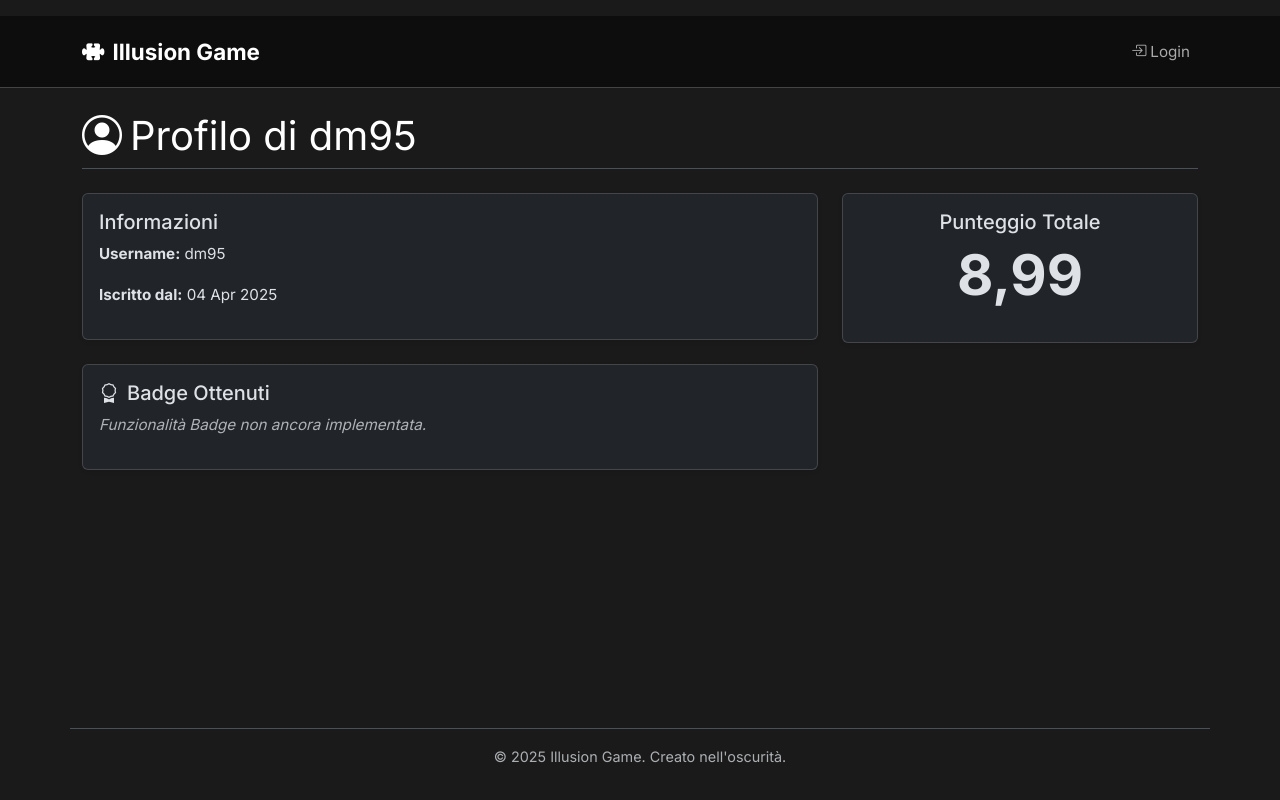
After one commit to davidemoscatelli/progetto_enigmi, a Django app: a page that uses enigmas/templates/enigmas/base.html in a window 1280 px wide. The commit adds this page. Run offline with Django 5.2, Linux system fonts and the light colour scheme; data comes from the database, SQL or seed files in the repository; both versions use the stored data as it was after the commit.

Commit message:
Aggiunto profilo utente

```diff
--- a/enigmas/apps.py
+++ b/enigmas/apps.py
@@ -1,6 +1,10 @@
+# enigmas/apps.py
 from django.apps import AppConfig
-
 
 class EnigmasConfig(AppConfig):
     default_auto_field = 'django.db.models.BigAutoField'
     name = 'enigmas'
+
+    # Aggiungi questo metodo per caricare i segnali
+    def ready(self):
+        import enigmas.signals # Importa il modulo signals quando l'app è pronta
--- a/enigmas/static/enigmas/css/style.css
+++ b/enigmas/static/enigmas/css/style.css
@@ -31,7 +31,7 @@ nav {
 nav a {
     color: #b0bec5; /* Grigio-azzurro chiaro per i link */
     text-decoration: none;
-    margin: 0 1rem;
+    /*margin: 0 1rem;*/
     transition: color 0.3s ease;
 }
 
@@ -41,7 +41,7 @@ nav a:hover, nav a:focus {
 
 nav span {
     color: #cfd8dc; /* Grigio più chiaro per il benvenuto */
-    margin-right: 1rem;
+    /*margin-right: 1rem;*/
 }
 
 .logout-button {
--- a/enigmas/templates/enigmas/base.html
+++ b/enigmas/templates/enigmas/base.html
@@ -1,6 +1,6 @@
 {% load static %}
 <!DOCTYPE html>
-<html lang="it" data-bs-theme="dark"> {# <--- Aggiunto data-bs-theme="dark" qui #}
+<html lang="it" data-bs-theme="dark">
 <head>
     <meta charset="UTF-8">
     <meta name="viewport" content="width=device-width, initial-scale=1.0">
@@ -14,53 +14,50 @@
     <link rel="stylesheet" href="{% static 'enigmas/css/style.css' %}">
 
     <link rel="stylesheet" href="https://cdn.jsdelivr.net/npm/bootstrap-icons@1.11.3/font/bootstrap-icons.min.css">
-  <script src="{% static 'enigmas/js/magnetic-buttons.js' %}"></script>
+
+    {# Stili Inline (Considera di spostarli in style.css) #}
     <style>
-      /* Stili custom minimali o override */
         body {
-          /* --- MODIFICA FONT --- */
             font-family: 'Inter', sans-serif;
             background-color: #1a1a1a;
+            display: flex;
+            flex-direction: column;
+            min-height: 100vh;
         }
-
-      /* Bootstrap usa variabili CSS, possiamo sovrascriverle */
+        .flex-grow-1 {
+             flex-grow: 1; /* Fa espandere il container per spingere il footer */
+        }
         :root[data-bs-theme="dark"] {
             --bs-body-font-family: 'Inter', sans-serif;
-        --bs-body-font-size: 0.95rem; /* Leggermente più piccolo? */
+            --bs-body-font-size: 0.95rem;
             --bs-body-line-height: 1.6;
-        /* Override colori se necessario */
-        --bs-danger-rgb: 229, 57, 53; /* Valori RGB per il tuo rosso #e53935 */
+            --bs-danger-rgb: 229, 57, 53;
             --bs-danger: #e53935;
-        --bs-danger-dark: #c62828; /* Calcola o scegli varianti */
-        --bs-danger-hover: #c62828; /* Esempio */
+            --bs-danger-dark: #c62828;
+            --bs-danger-hover: #c62828;
         }
-      .btn-danger { /* Applica i colori definiti sopra */
+        .btn-danger {
             --bs-btn-bg: var(--bs-danger);
             --bs-btn-border-color: var(--bs-danger);
             --bs-btn-hover-bg: var(--bs-danger-hover);
             --bs-btn-hover-border-color: var(--bs-danger-dark);
-           /* ...altri stati */
             --bs-btn-color: #fff;
             --bs-btn-hover-color: #fff;
             --bs-btn-active-color: #fff;
         }
-
-
-      /* Colore custom per il titolo principale (ora nella navbar) */
         .navbar-brand-custom {
-           color: #ffffff !important; /* Override colore navbar brand */
-           font-weight: 700; /* Più bold */
-           font-size: 1.4rem; /* Leggermente più grande */
+            color: #ffffff !important;
+            font-weight: 700;
+            font-size: 1.4rem;
         }
         .navbar-custom {
             background-color: #0d0d0d !important;
             border-bottom: 1px solid #444;
-           padding-top: 0.8rem; /* Aggiusta padding navbar se serve */
+            padding-top: 0.8rem;
             padding-bottom: 0.8rem;
         }
-
         #countdown-timer {
-          font-family: 'Courier New', Courier, monospace; /* Manteniamo un font tech per il timer? */
+            font-family: 'Courier New', Courier, monospace;
             font-size: 2.2rem;
             color: #ffcc00;
             background-color: #212529;
@@ -70,26 +67,22 @@
             min-width: 260px;
             border: 1px solid #444;
         }
-
-      /* Qui aggiungeremo gli stili per l'effetto Glitch */
-
     </style>
 
     {% block extra_head %}{% endblock %}
 </head>
-<body>
-    {# Navbar Bootstrap moderna #}
-    <nav class="navbar navbar-expand-lg navbar-custom"> {# Aggiunta classe custom #}
+<body class="d-flex flex-column">
+    {# Navbar Bootstrap #}
+    <nav class="navbar navbar-expand-lg navbar-custom">
         <div class="container">
-        <a class="navbar-brand" href="{% url 'enigma_view' %}" style="color: #ffffff; font-weight: bold;">
-          <i class="bi bi-puzzle-fill me-2"></i> {# Icona opzionale #}
-          Illusion Game
+            <a class="navbar-brand navbar-brand-custom" href="{% url 'enigma_view' %}">
+                <i class="bi bi-puzzle-fill me-2"></i>Illusion Game
             </a>
             <button class="navbar-toggler" type="button" data-bs-toggle="collapse" data-bs-target="#navbarNav" aria-controls="navbarNav" aria-expanded="false" aria-label="Toggle navigation">
                 <span class="navbar-toggler-icon"></span>
             </button>
             <div class="collapse navbar-collapse" id="navbarNav">
-          <ul class="navbar-nav ms-auto mb-2 mb-lg-0">
+                <ul class="navbar-nav ms-auto mb-2 mb-lg-0 align-items-center">
                     {% if user.is_authenticated %}
                         <li class="nav-item">
                             <a class="nav-link {% if request.resolver_match.url_name == 'enigma_view' %}active{% endif %}" href="{% url 'enigma_view' %}"><i class="bi bi-eye-fill me-1"></i>Enigma</a>
@@ -105,13 +98,14 @@
                                 <i class="bi bi-person-circle me-1"></i> {{ user.username }}
                             </a>
                             <ul class="dropdown-menu dropdown-menu-end">
+                                <li><a class="dropdown-item" href="{% url 'my_profile' %}"><i class="bi bi-person-badge me-2"></i>Il Mio Profilo</a></li>
+                                <li><hr class="dropdown-divider"></li>
                                 <li>
                                     <form action="{% url 'logout' %}" method="post" class="d-inline">
                                         {% csrf_token %}
                                         <button type="submit" class="dropdown-item"><i class="bi bi-box-arrow-right me-2"></i>Logout</button>
                                     </form>
                                 </li>
-                    {# Aggiungi qui altri link utente se necessario #}
                             </ul>
                         </li>
                     {% else %}
@@ -124,29 +118,39 @@
         </div>
     </nav>
 
-    {# Contenitore principale per il contenuto #}
-    <main class="container mt-4 mb-5"> {# Aggiunto mt-4 e mb-5 per spacing #}
+    {# --- STRUTTURA CORRETTA --- #}
+    {# Contenitore principale Bootstrap che limita la larghezza #}
+    <div class="container mt-4 mb-5 flex-grow-1">
+
+        {# Mostra i messaggi Django qui, dentro il container ma fuori dal blocco content specifico #}
         {% if messages %}
             {% for message in messages %}
-            {# Usiamo alert Bootstrap, mappando i tag Django se possibile #}
-            <div class="alert {% if message.tags == 'success' %}alert-success{% elif message.tags == 'warning' %}alert-warning{% elif message.tags == 'error' %}alert-danger{% else %}alert-secondary{% endif %} alert-dismissible fade show" role="alert">
+            <div class="alert {% if message.tags == 'success' %}alert-success{% elif message.tags == 'warning' %}alert-warning{% elif message.tags == 'error' %}alert-danger{% else %}alert-info{% endif %} alert-dismissible fade show" role="alert">
                 {{ message }}
                 <button type="button" class="btn-close" data-bs-dismiss="alert" aria-label="Close"></button>
             </div>
             {% endfor %}
         {% endif %}
 
+        {# Blocco dove i template figli inseriranno il LORO contenuto specifico #}
         {% block content %}
+            {# Il contenuto dei template figli (es. le card di enigma_detail) finirà qui #}
         {% endblock %}
-    </main>
 
-    {# Footer minimale #}
-    <footer class="container text-center text-body-secondary py-3 mt-auto border-top">
+    </div> {# --- FINE div.container --- #}
+
+    {# Footer #}
+    <footer class="container text-center text-body-secondary py-3 border-top">
         <p>&copy; {% now "Y" %} Illusion Game. Creato nell'oscurità.</p>
     </footer>
 
+    {# Script Bootstrap JS #}
     <script src="https://cdn.jsdelivr.net/npm/bootstrap@5.3.3/dist/js/bootstrap.bundle.min.js" integrity="sha384-YvpcrYf0tY3lHB60NNkmXc5s9fDVZLESaAA55NDzOxhy9GkcIdslK1eN7N6jIeHz" crossorigin="anonymous"></script>
 
-    {% block extra_scripts %}{% endblock %}
+    {# Blocco per script aggiuntivi #}
+    {% block extra_scripts %}
+         {# Spostato qui dall'head per best practice #}
+         <script src="{% static 'enigmas/js/magnetic-buttons.js' %}"></script>
+    {% endblock %}
 </body>
 </html>
--- /dev/null
+++ b/enigmas/templates/enigmas/profile_detail.html
@@ -0,0 +1,54 @@
+{% extends 'enigmas/base.html' %}
+{% load static %}
+
+{% block title %}Profilo di {{ profile_user.username }}{% endblock %}
+
+{% block content %}
+    <h2 class="border-bottom pb-2 mb-4 display-6">
+        <i class="bi bi-person-circle me-2"></i>Profilo di {{ profile_user.username }}
+    </h2>
+
+    <div class="row">
+        <div class="col-md-8">
+            {# Informazioni Base #}
+            <div class="card shadow-sm mb-4">
+                <div class="card-body">
+                    <h4 class="card-title fs-5">Informazioni</h4>
+                    <p><strong>Username:</strong> {{ profile_user.username }}</p>
+                    <p><strong>Iscritto dal:</strong> {{ profile_user.date_joined|date:"d M Y" }}</p>
+                    {% if profile_user.profile.bio %}
+                        <p><strong>Bio:</strong> {{ profile_user.profile.bio|linebreaksbr }}</p>
+                    {% endif %}
+                    {# Link per modificare il profilo se è l'utente loggato #}
+                    {% if profile_user == user %}
+                        <a href="#" class="btn btn-sm btn-outline-secondary disabled">Modifica Profilo (Non ancora implementato)</a>
+                    {% endif %}
+                </div>
+            </div>
+
+             {# Sezione Badge (Placeholder) #}
+             <div class="card shadow-sm mb-4">
+                <div class="card-body">
+                    <h4 class="card-title fs-5"><i class="bi bi-award me-2"></i>Badge Ottenuti</h4>
+                    <p class="text-body-secondary"><em>Funzionalità Badge non ancora implementata.</em></p>
+                    {# Qui cicleremo sui badge quando li avremo #}
+                    {# {% for user_badge in badges %} ... {% endfor %} #}
+                </div>
+             </div>
+        </div>
+
+        <div class="col-md-4">
+            {# Statistiche (Esempio) #}
+             <div class="card shadow-sm mb-4">
+                <div class="card-body text-center">
+                    <h4 class="card-title fs-5">Punteggio Totale</h4>
+                    <p class="display-4 fw-bold">{{ punteggio_totale|floatformat:2 }}</p>
+                     {# Potresti aggiungere altre statistiche qui #}
+                     {# Es: Posizione in classifica, Enigmi Risolti #}
+                </div>
+             </div>
+             {# Potresti aggiungere altre card qui #}
+        </div>
+    </div>
+
+{% endblock %}
--- a/enigmas/urls.py
+++ b/enigmas/urls.py
@@ -14,6 +14,8 @@ urlpatterns = [
     # Usiamo la vista built-in per il logout
     path('logout/', auth_views.LogoutView.as_view(next_page='login'), name='logout'), # Reindirizza al login dopo logout
 
+    path('profilo/<str:username>/', views.profile_view, name='profile_view'),
+    path('profilo/', views.my_profile_view, name='my_profile'), # URL per il proprio profilo
     # Aggiungere qui altri URL se necessari (es. registrazione, password reset)
     # path('register/', views.register_view, name='register'),
     # path('password_reset/', auth_views.PasswordResetView.as_view(), name='password_reset'),
--- a/enigmas/views.py
+++ b/enigmas/views.py
@@ -255,3 +255,30 @@ def richiedi_suggerimento(request, enigma_id):
         'testo_suggerimento': prossimo_suggerimento.testo,
         'suggerimenti_usati_ora': risposta_utente.suggerimenti_usati
     })
+
+def profile_view(request, username):
+    """Mostra il profilo di un utente specifico."""
+    profile_user = get_object_or_404(User, username=username)
+    # Recupera le risposte corrette per calcolare punteggio totale (come in classifica_view)
+    # Si potrebbe spostare questo calcolo in un metodo sul modello Profile o User
+    punteggio_totale_obj = RispostaUtente.objects.filter(
+        utente=profile_user,
+        is_corretta=True
+    ).aggregate(punteggio_totale=Sum('punteggio'))
+    punteggio_totale = punteggio_totale_obj['punteggio_totale'] or 0
+
+    # In futuro qui recupereremo anche i badge:
+    # badges_utente = profile_user.userbadge_set.all() # Assumendo UserBadge modello
+
+    context = {
+        'profile_user': profile_user, # L'utente di cui stiamo vedendo il profilo
+        'punteggio_totale': punteggio_totale,
+        # 'badges': badges_utente, # Da aggiungere dopo
+    }
+    return render(request, 'enigmas/profile_detail.html', context)
+
+@login_required
+def my_profile_view(request):
+    """Reindirizza alla pagina del profilo dell'utente loggato."""
+    # Questo evita di dover passare l'username nell'URL per il proprio profilo
+    return redirect('profile_view', username=request.user.username)
```
Also changed, not shown: enigmas/admin.py (+25 -7 lines), enigmas/models.py (+15 -0 lines), enigmas/signals.py (added, +26 -0 lines), enigmas/templates/enigmas/classifica.html (+20 -11 lines), db.sqlite3, enigmas/migrations/0004_profile.py (added). Lines whose indentation alone changed are shown as unchanged.
